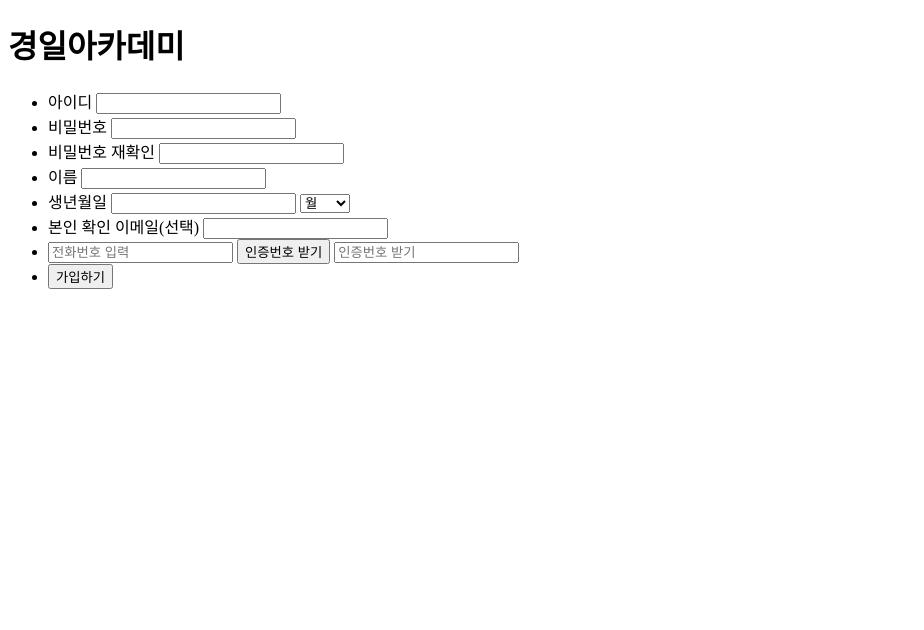
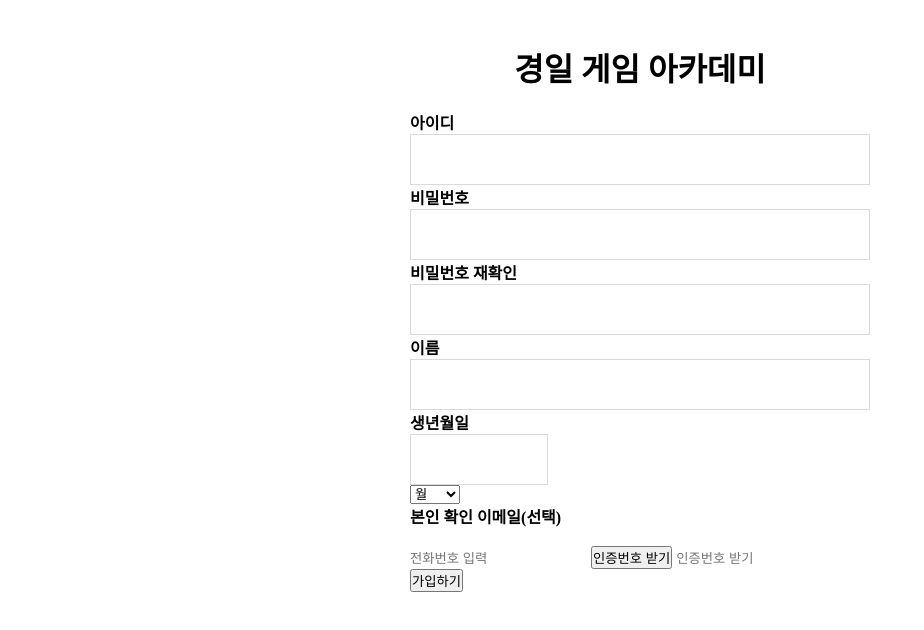
Before and after one commit to ingoos/block, a plain HTML site: page register.html in a window 1280 px wide. Shown: the whole page, without its empty margins (0-924 px from the left). Drawn offline with Linux system fonts and the light colour scheme.

Commit message:
네이버 등록페이지 커스텀마이징

```diff
--- /dev/null
+++ b/commons/css/main.css
@@ -0,0 +1,64 @@
+/* CSS Style Sheett */
+
+/* default */
+*{ margin:0; padding:0; }
+li,ul{ list-style:none; }
+input{
+    border-radius: 0;
+    border:none;
+    background:0 0;
+    appearance: none;
+    text-decoration:none;
+    cursor:pointer;
+}
+
+input:focus{
+    outline:none;
+}
+
+/* Layout */
+#register_from{
+    width:768px;
+    margin:0 auto;
+}
+
+/* Layout > Logo */
+#register_from > h1 {
+    height:44px;
+    padding:44px 0 22px;
+    text-align:center;
+}
+
+#register_from > .reigster{
+    width:460px;
+    margin: 0 auto;
+}
+
+#register_from > ul > li > label{
+    font-weight:bold;
+    display:block;
+}
+
+#register_from > ul > li > .reg_box{
+    display:block;
+    position:relative;
+    width:100%;
+    height:51px;
+    border:1px solid #dadada;
+    padding: 10px 110px 10px 14px;
+    background:#fff;
+    box-sizing:border-box;
+    cursor:pointer;
+}
+
+#register_from > ul > li > .w30{
+    width:30% !important;
+}
+
+#register_from > ul > li > .reg_box > input {
+    width:100%;
+}
+
+#register_from > ul > li > .reg_box > input.year{
+    width:100px;
+}
--- a/register.html
+++ b/register.html
@@ -4,32 +4,43 @@
     <meta charset="UTF-8">
     <meta http-equiv="X-UA-Compatible" content="IE=edge">
     <meta name="viewport" content="width=device-width, initial-scale=1.0">
-    <title>Document</title>
+    <title>경일아카데미 : 회원가입</title>
+    <link rel="stylesheet" href="./commons/css/main.css" >
 
 </head>
 <body>
-    <div>
-        <h1>경일아카데미</h1>
-        <ul>
+    <div id="register_from">
+        <h1 class="logo">경일 게임 아카데미</h1>
+        <ul class="reigster">
             <li>
                 <label for="userid">아이디</label>
-                <input type="text" name="user_id" id="user_id">
+                <label class="reg_box">
+                    <input type="text" name="user_id" id="user_id">
+                </span>
             </li>
             <li>
                 <label for="user_pw">비밀번호</label>
-                <input type="password" name="user_pw" id="user_pw">
+                <label class="reg_box">
+                    <input type="password" name="user_pw" id="user_pw">
+                </label>
             </li>
             <li>
                 <label for="user_pw_chk">비밀번호 재확인</label>
-                <input type="password" name="user_pw_chk" id="user_pw_chk">
+                <label class="reg_box">
+                    <input type="password" name="user_pw_chk" id="user_pw_chk">
+                </label>
             </li>
             <li>
                 <label for="user_name">이름</label>
-                <input type="text" name="user_name" id="user_name">
+                <label class="reg_box">
+                    <input type="text" name="user_name" id="user_name">
+                </label>
             </li>
             <li>
                 <label for="user_year">생년월일</label>
-                <input type="text" name="user_year" id="user_year">
+                <label class="reg_box w30">
+                    <input type="text" class="year" name="user_year" id="user_year">
+                </label>
                 <select name="user_month">
                     <option value="">월</option>
                     <option value="1">1월</option>
```
